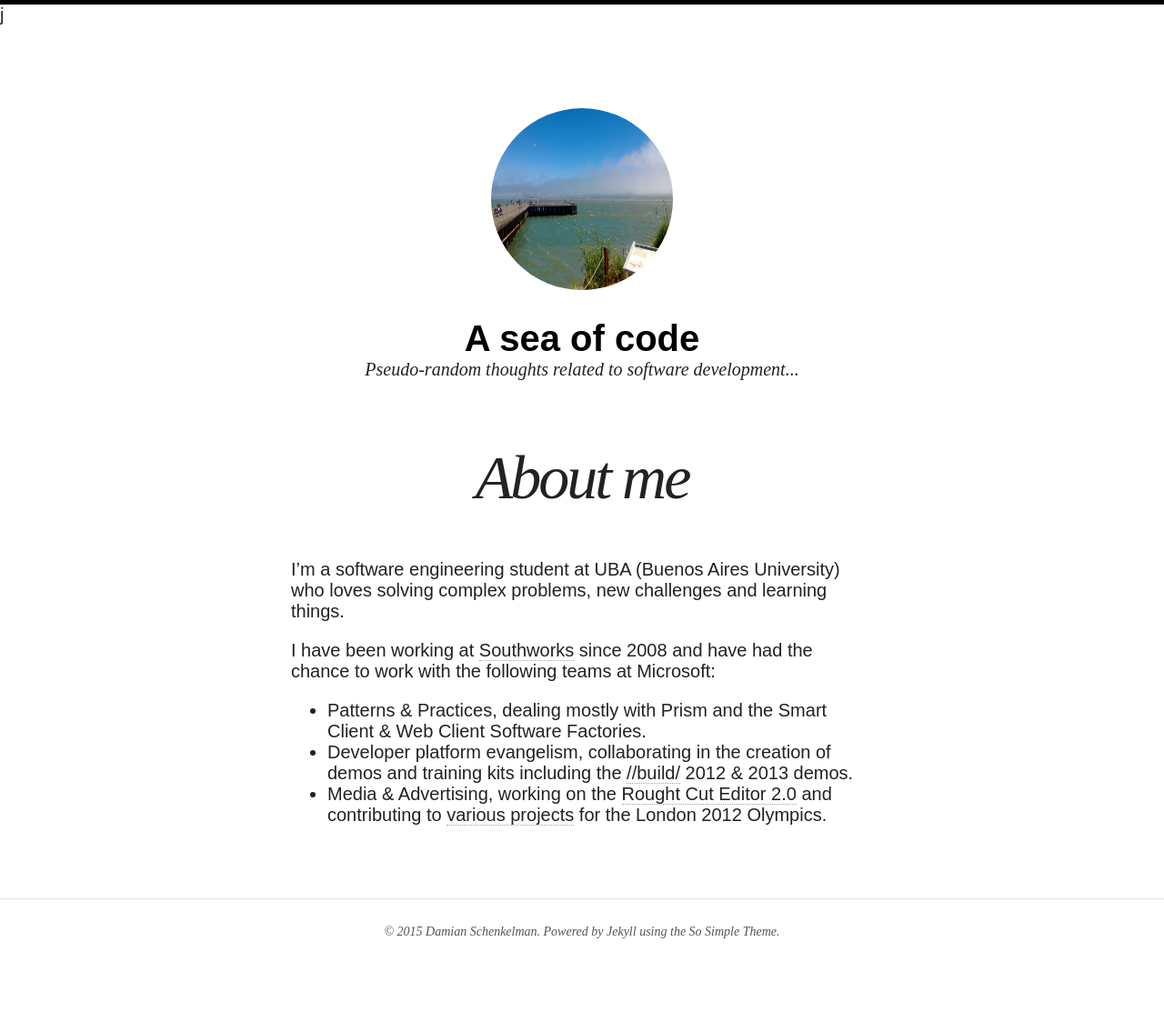
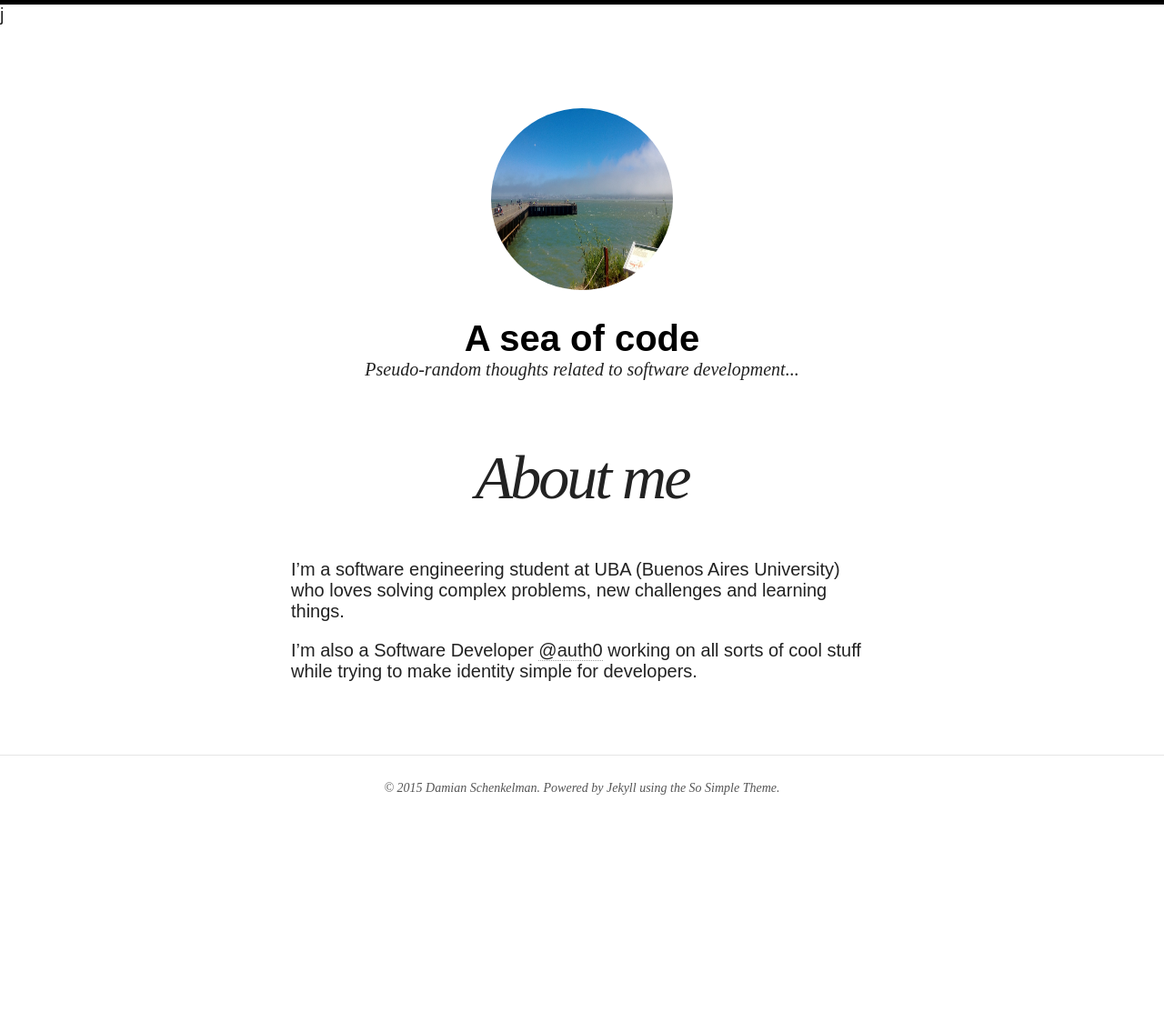
Before and after one commit to dschenkelman/dschenkelman.github.io, a Jekyll site: the page built from about.md, in a window 1280 px wide. Shown: the whole page at 91% size. Built offline with Jekyll 4.4.1, drawn with Linux system fonts in a browser that asks for light colours; nearby versions of some CDN libraries; a script that is not in the unit is left out; after the commit the page ends 977 px from its top, so only the background shows below that.

Commit message:
Updated about page

```diff
--- a/about.md
+++ b/about.md
@@ -3,14 +3,9 @@ layout: page
 permalink: /about/
 title: About me
 tags: [about]
-modified: 2014-05-07
+modified: 2015-02-21
 ---
 
-I’m a software engineering student at UBA (Buenos Aires University) who loves solving complex problems, new challenges and learning things.
+I'm a software engineering student at UBA (Buenos Aires University) who loves solving complex problems, new challenges and learning things.
 
-I have been working at [Southworks](http://blogs.southworks.net/) since 2008 and
-have had the chance to work with the following teams at Microsoft:
-
-* Patterns & Practices, dealing mostly with Prism and the Smart Client & Web Client Software Factories.
-* Developer platform evangelism, collaborating in the creation of demos and training kits including the [//build/](http://www.buildwindows.com/) 2012 & 2013 demos.
-* Media & Advertising, working on the [Rought Cut Editor 2.0](http://archive.msdn.microsoft.com/VideoEditor) and contributing to [various projects](http://weblogs.asp.net/scottgu/archive/2012/08/21/windows-azure-media-services-and-the-london-2012-olympics.aspx) for the London 2012 Olympics.
+I'm also a Software Developer [@auth0](https://twitter.com/auth0) working on all sorts of cool stuff while trying to make identity simple for developers.
```
Also changed, not shown: assets/js/scripts.min.js, images/apple-touch-icon-114x114-precomposed.png, images/apple-touch-icon-144x144-precomposed.png, images/apple-touch-icon-72x72-precomposed.png, images/apple-touch-icon-precomposed.png, images/bio-photo.jpg, images/posts/branch.png, images/site-logo.jpg, 1 other file.
